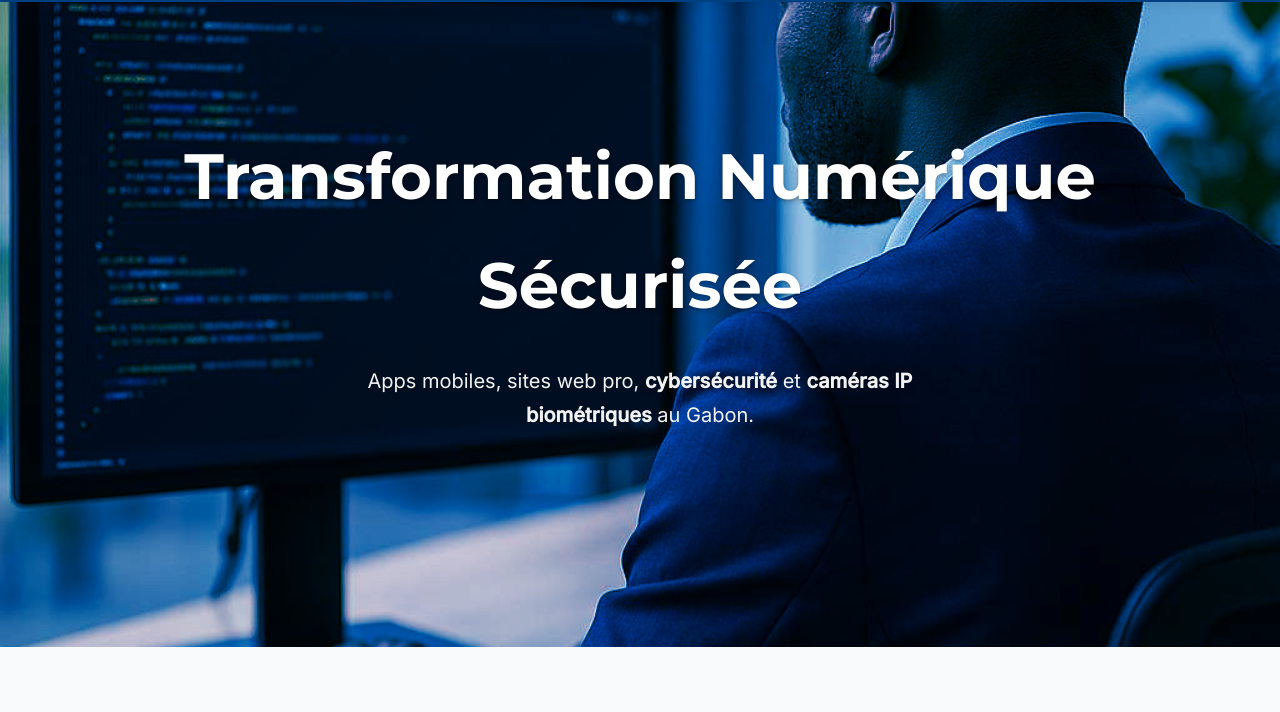
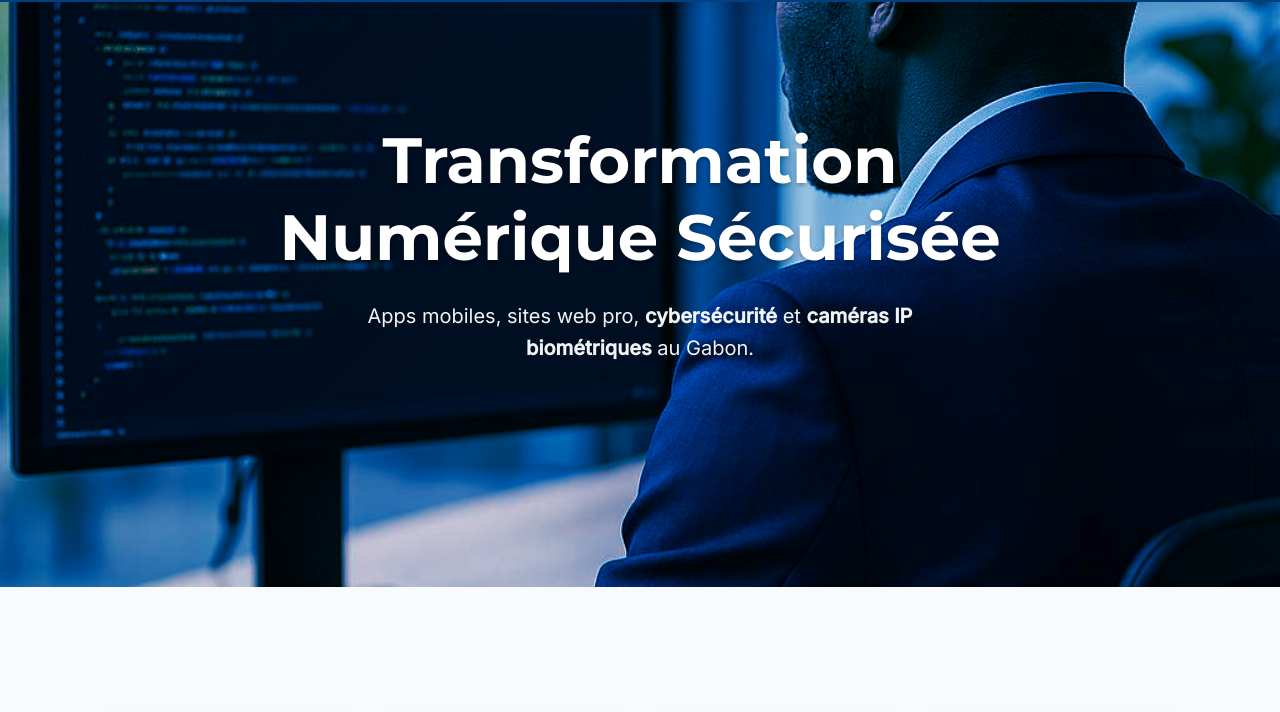
Before and after one commit to lebayimoly-blip/olouomolabsiteweb, a plain HTML site: page index.html in a window 1280 px wide. Shown: the part 88-800 px from the top of the page. Drawn offline with nearby package versions, Linux system fonts and the light colour scheme.

Commit message:
Mise à jour du site : contact, footer, index, style

```diff
--- a/index.html
+++ b/index.html
@@ -169,7 +169,7 @@
         <h3><i class="fa-solid fa-phone"></i> +241 65 62 95 99</h3>
         <p>contact@olouomolab.com</p>
         <div class="footer-social">
-          <a href="https://facebook.com/olouomolab" aria-label="Facebook"><i class="fab fa-facebook"></i></a>
+          <a href="https://www.facebook.com/Olouomolaboff/" aria-label="Facebook"><i class="fab fa-facebook"></i></a>
           <a href="https://linkedin.com/company/olouomo-lab" aria-label="LinkedIn"><i class="fab fa-linkedin"></i></a>
           <a href="https://wa.me/+24165629599" aria-label="WhatsApp"><i class="fab fa-whatsapp"></i></a>
         </div>
--- a/style.css
+++ b/style.css
@@ -89,7 +89,7 @@ nav a.active { color: var(--secondary-color); }
 }
 
 /* ------------------- */
-/* Hero Startup        */
+/* Hero Startup - CORRIGÉ */
 /* ------------------- */
 .hero {
   position: relative;
@@ -97,7 +97,7 @@ nav a.active { color: var(--secondary-color); }
   background: linear-gradient(135deg, var(--primary-color), #0066cc),
               url("assets/hero-bg.jpg") center/cover;
   background-blend-mode: overlay;
-  padding: 120px 2rem;
+  padding: 120px 2rem 120px;
   color: white;
   text-align: center;
   display: flex;
@@ -105,25 +105,43 @@ nav a.active { color: var(--secondary-color); }
   justify-content: center;
   align-items: center;
 }
+
+.hero-content {
+  max-width: 800px;
+  width: 100%;
+  display: flex;
+  flex-direction: column;
+  align-items: center;
+  gap: 1.5rem;
+}
+
 .hero-content h1 {
   font-family: 'Montserrat', sans-serif;
   font-size: clamp(2.5rem, 5vw, 4rem);
   font-weight: 700;
-  margin-bottom: 1.5rem;
+  margin: 0;
   text-shadow: 0 2px 4px rgba(0,0,0,0.3);
+  line-height: 1.2;
 }
+
 .hero-content p {
   font-size: 1.25rem;
   max-width: 600px;
-  margin: 0 auto 2rem;
+  margin: 0;
   opacity: 0.95;
+  line-height: 1.6;
 }
+
+/* BOUTONS CTA VISIBLES */
 .hero .cta-buttons {
-  display: flex;
-  gap: 1rem;
+  display: flex !important;
+  gap: 1.5rem;
   justify-content: center;
   flex-wrap: wrap;
+  width: 100%;
+  margin-top: 1rem;
 }
+
 
 /* ------------------- */
 /* Sections Pro        */
```
Also changed, not shown: contact.html (+1 -1 lines), footer.html (+1 -1 lines).
